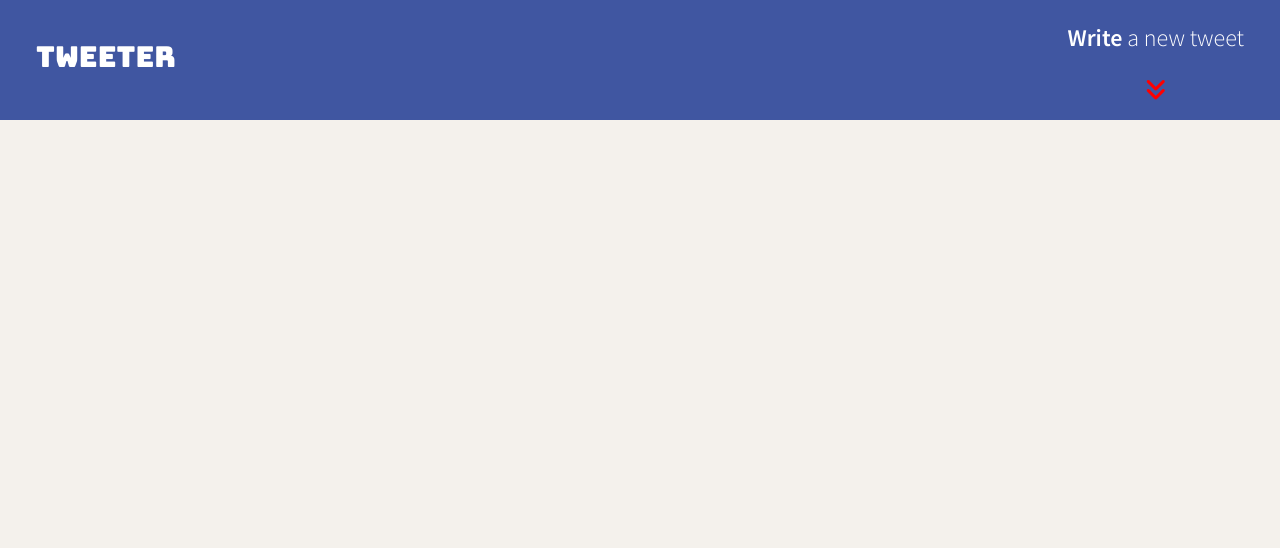
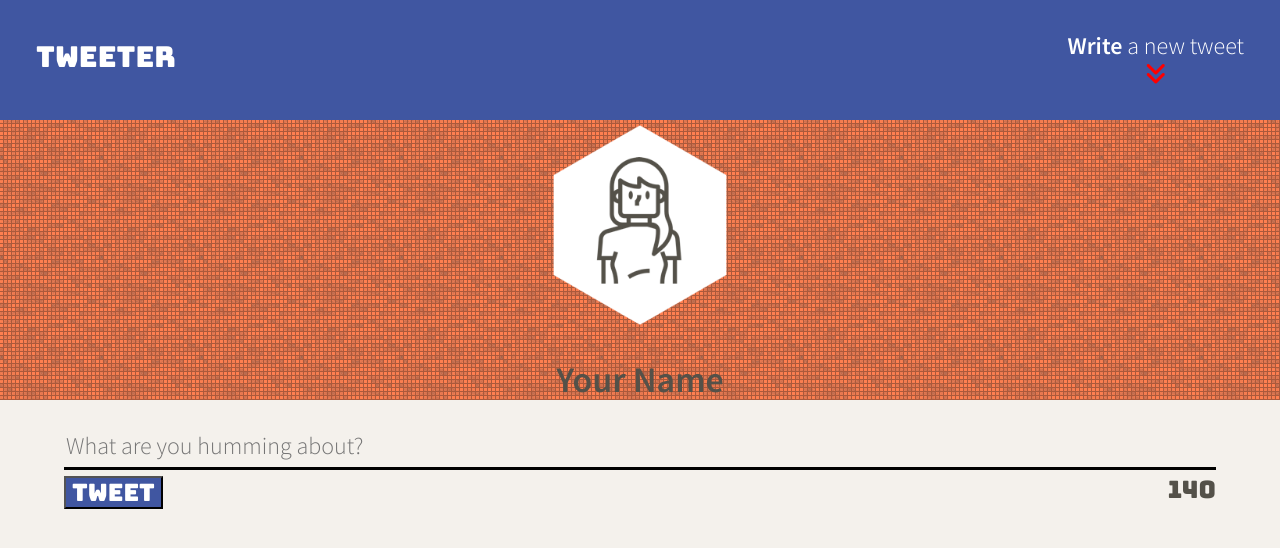
Before and after one commit to archa-agrawal/tweeter, a website: page public/index.html in a window 1280 px wide. Drawn offline with nearby package versions, Linux system fonts and the light colour scheme.

Commit message:
added header and form

```diff
--- a/public/index.html
+++ b/public/index.html
@@ -17,6 +17,8 @@
     <!-- App CSS -->
     <link rel="stylesheet" href="/styles/layout.css" type="text/css" />
     <link rel="stylesheet" href="/styles/nav.css" type="text/css" />
+    <link rel="stylesheet" href="/styles/header.css" type="text/css" />
+    <link rel="stylesheet" href="/styles/new-tweet.css" type="text/css" />
 
     <!-- External JS -->
     <script src="https://ajax.googleapis.com/ajax/libs/jquery/3.4.1/jquery.min.js"></script>
@@ -27,18 +29,37 @@
 
   <body>
     <!-- Top nav bar (fixed) -->
+
     <nav>
       <span>tweeter</span>
-      <aside class="new-tweet">
-        <p><strong>Write</strong> a new tweet</p>
-        <p class="angle">
+      <aside class="new-tweet-nav">
+        <div><strong>Write</strong> a new tweet</div>
+        <div class="angle">
           <i class="fa-solid fa-angles-down"></i>
-        </p>
+        </div>
       </aside>
     </nav>
-
+    <header>
+      <div>
+          <img src="/images/profile-hex.png" class="avatar">
+      </div>
+      <br>
+      <div>
+          <h2>Your Name</h2>
+      </div>
+    </header>
 
     <!-- Page-specific (main) content here -->
-    <main class="container"></main>
+    <main class="container">
+      <section class="new-tweet">
+        <form method="POST" action="/tweets">
+          <textarea name="text" id="tweet-text" class="tweet-text" placeholder="What are you humming about?"></textarea>
+          <div class="submit">
+            <button type="submit" class="submit-button">Tweet</button>
+            <output name="counter" class="counter" for="tweet-text">140</output>
+          </div>
+        </form>
+      </section>
+    </main>
   </body>
 </html>
--- /dev/null
+++ b/public/styles/header.css
@@ -0,0 +1,18 @@
+header {
+  display: flex;
+  height: 400px;
+  width: 100%;
+  flex-direction: column;
+  align-items: center;
+  justify-content: end;
+  background-color: coral;
+  background-image: url(../images/3px-tile.png);
+}
+.avatar {
+  width: 200px;
+  height: 200px;
+}
+
+h2 {
+  margin: 0;
+}
--- a/public/styles/layout.css
+++ b/public/styles/layout.css
@@ -19,8 +19,19 @@ body {
   background-color: #f4f1ec;
   font-size: 24px;
   font-family: 'Source Sans Pro', sans-serif;
+  display: flex;
+  flex-direction: column;
+  align-items: center;
 }
 
 /*
  * Additional CSS can be defined below or in other CSS files, as per instructions
  */
+
+ .container{
+   width: 90%;
+   display: flex;
+   justify-content: center;
+   align-items: center;
+   background-color: #f4f1ec;
+ }
--- a/public/styles/nav.css
+++ b/public/styles/nav.css
@@ -1,4 +1,5 @@
 nav {
+  position: absolute;
   height: 120px;
   width: 100%;
   background-color: #4056A1;
@@ -19,6 +20,7 @@ aside {
   display: flex;
   flex-direction: column;
   align-items: center;
+  justify-content: center;
 }
 .angle {
   color: red;
--- /dev/null
+++ b/public/styles/new-tweet.css
@@ -0,0 +1,30 @@
+.new-tweet{
+  width: 100%;
+  padding-top: 30px;
+}
+
+.tweet-text{
+  width: 100%;
+  box-sizing: border-box;
+  border: none;
+  border-bottom-style: solid;
+  resize: none;
+  background-color: inherit;
+  height: 40px;
+}
+
+.submit{
+  display: flex;
+  flex-direction: row;
+  justify-content: space-between;
+}
+
+.submit-button{
+  font-family: Bungee, sans-serif;
+  background-color: #4056A1;
+  color: #FFFFFF;
+}
+
+.counter{
+  font-family: Bungee, sans-serif;
+}
--- a/server/data-files/initial-tweets.json
+++ b/server/data-files/initial-tweets.json
@@ -8,7 +8,7 @@
     "content": {
       "text": "If I have seen further it is by standing on the shoulders of giants"
     },
-    "created_at": 1658005711804
+    "created_at": 1658011437035
   },
   {
     "user": {
@@ -19,6 +19,6 @@
     "content": {
       "text": "Je pense , donc je suis"
     },
-    "created_at": 1658092111804
+    "created_at": 1658097837035
   }
 ]
```
Also changed, not shown: public/images/3px-tile.png (added).
